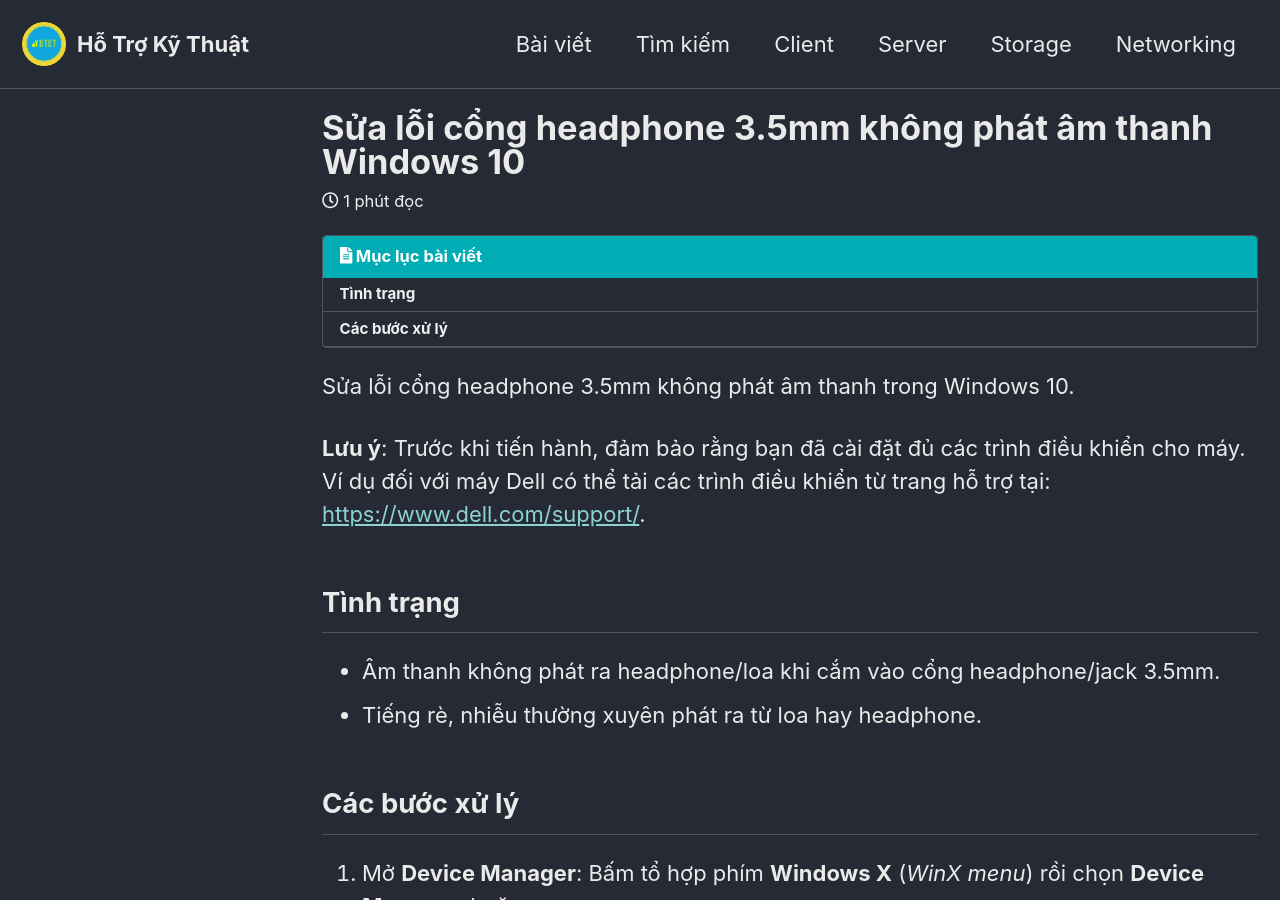
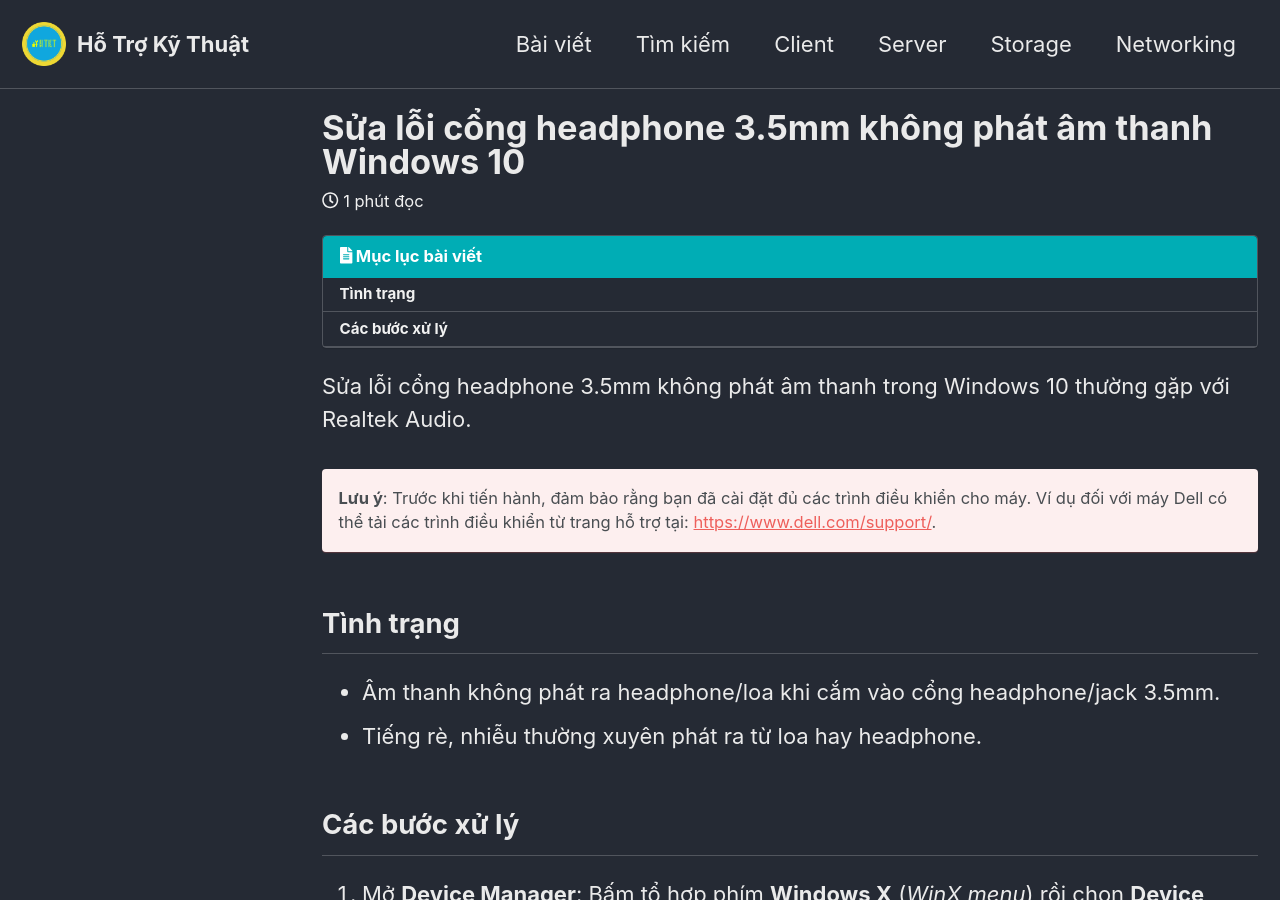
Before and after one commit to hotrokythuat/hotrokythuat.github.io, a Jekyll site: the page built from _posts/2019-03-23-audio-jack-does-not-work-fix.md, in a window 1280 px wide and 900 px high. Built offline with Jekyll 4.4.1, drawn with Linux system fonts in a browser that asks for light colours; cached includes are drawn as plain includes.

Commit message:
Updated the entry.

```diff
--- a/_posts/2019-03-23-audio-jack-does-not-work-fix.md
+++ b/_posts/2019-03-23-audio-jack-does-not-work-fix.md
@@ -2,16 +2,17 @@
 layout: single
 classes: wide
 title: Sửa lỗi cổng headphone 3.5mm không phát âm thanh Windows 10
-description: Sửa lỗi cổng headphone 3.5mm không phát âm thanh Windows 10
+description: Sửa lỗi cổng headphone 3.5mm không phát âm thanh Windows 10 thường gặp với Realtek Audio
 categories: [troubleshooting]
 tags: [client, installation, windows, drivers, audio, dell]
 toc: true
 comments: true
 ---
 
-Sửa lỗi cổng headphone 3.5mm không phát âm thanh trong Windows 10.
+Sửa lỗi cổng headphone 3.5mm không phát âm thanh trong Windows 10 thường gặp với Realtek Audio.
 
 **Lưu ý**: Trước khi tiến hành, đảm bảo rằng bạn đã cài đặt đủ các trình điều khiển cho máy. Ví dụ đối với máy Dell có thể tải các trình điều khiển từ trang hỗ trợ tại: [https://www.dell.com/support/](https://www.dell.com/support/).
+{: .notice--danger}
 
 ## Tình trạng
 
```
